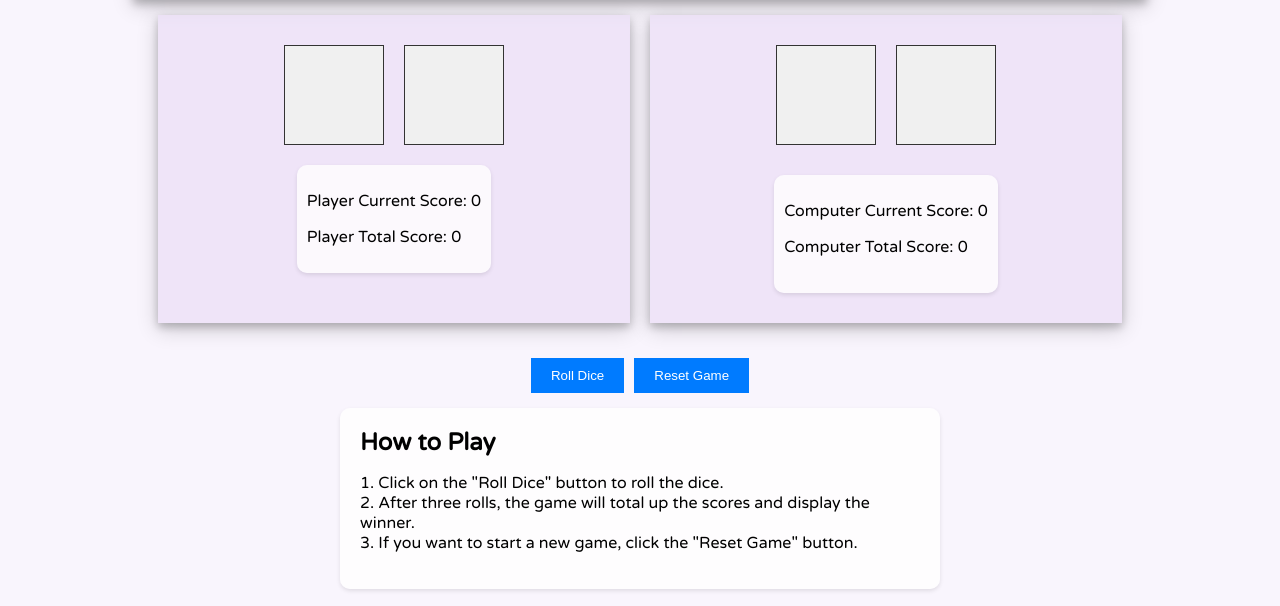
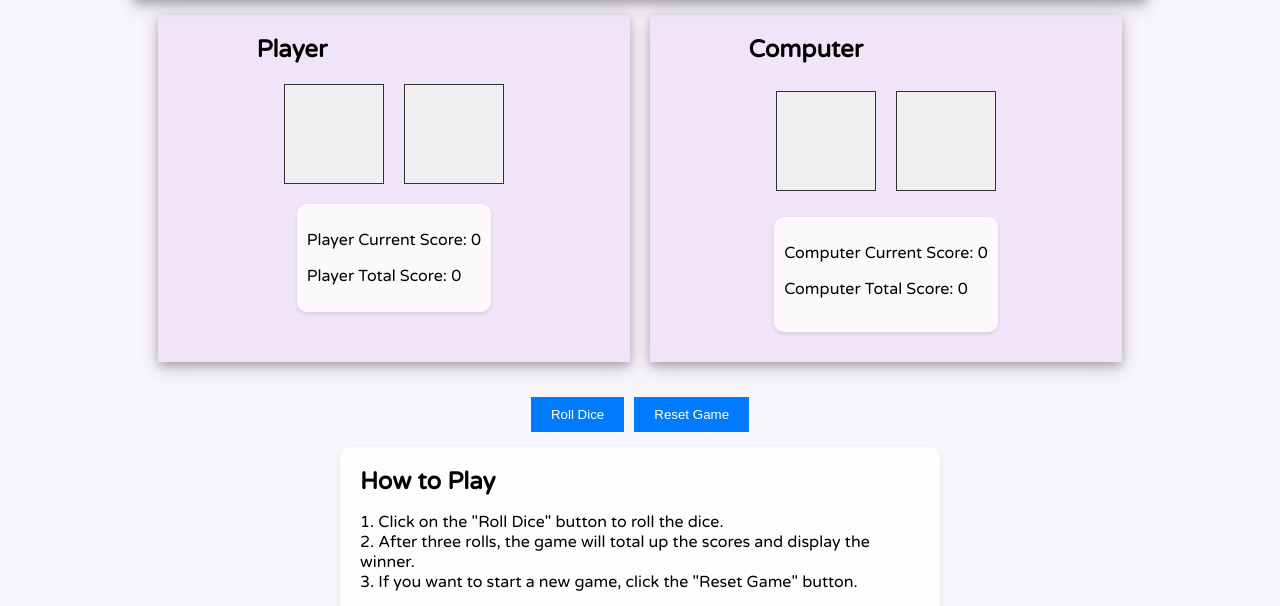
Before and after one commit to dhruv0302/FinalProject, a plain HTML site: page project/index.html in a window 1280 px wide. Shown: the part 134-740 px from the top of the page. Drawn offline with Linux system fonts and the light colour scheme.

Commit message:
final project
done

```diff
--- a/project/css/styles.scss
+++ b/project/css/styles.scss
@@ -85,6 +85,7 @@ article {
 h2 {
 	margin-top: 0;
 	margin-bottom: 10px;
+	width:100%;
 }
 
 a {
--- a/project/index.html
+++ b/project/index.html
@@ -28,6 +28,7 @@
 				<article>
 
 					<div class="dice-container">
+						<h2>Player</h2>
 						<div class="dice" id="player-dice-1"></div>
 						<div class="dice" id="player-dice-2"></div>
 						<div class="score">
@@ -40,6 +41,7 @@
 						</div>
 					</div>
 					<div class="dice-container">
+						<h2>Computer</h2>
 						<div class="dice" id="computer-dice-1"></div>
 						<div class="dice" id="computer-dice-2"></div>
 						<div class="score">
--- a/project/scripts/project.js
+++ b/project/scripts/project.js
@@ -130,7 +130,7 @@ function closeGameOverPopup() {
   }, 4000);;
 }
 
-function showSectionsWithAnimation() {
+function showSections() {
   const rulesSection = document.querySelector('.rules');
   const howToPlaySection = document.querySelector('.how-to-play');
 
@@ -138,7 +138,7 @@ function showSectionsWithAnimation() {
   howToPlaySection.classList.add('show');
 }
 
-setTimeout(showSectionsWithAnimation, 1000);
+setTimeout(showSections, 1000);
 
 
 document.getElementById('close-popup-btn').addEventListener('click', closeGameOverPopup);
```
Also changed, not shown: project/css/styles.css.
